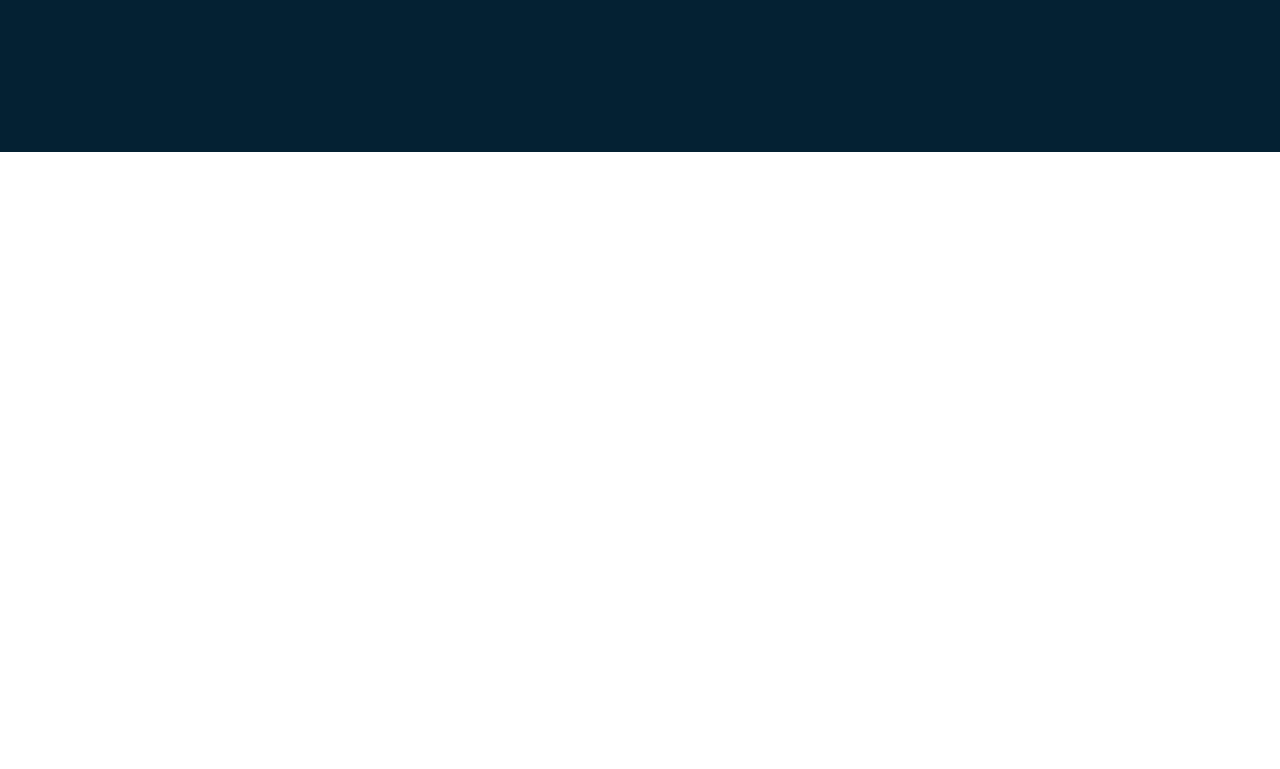
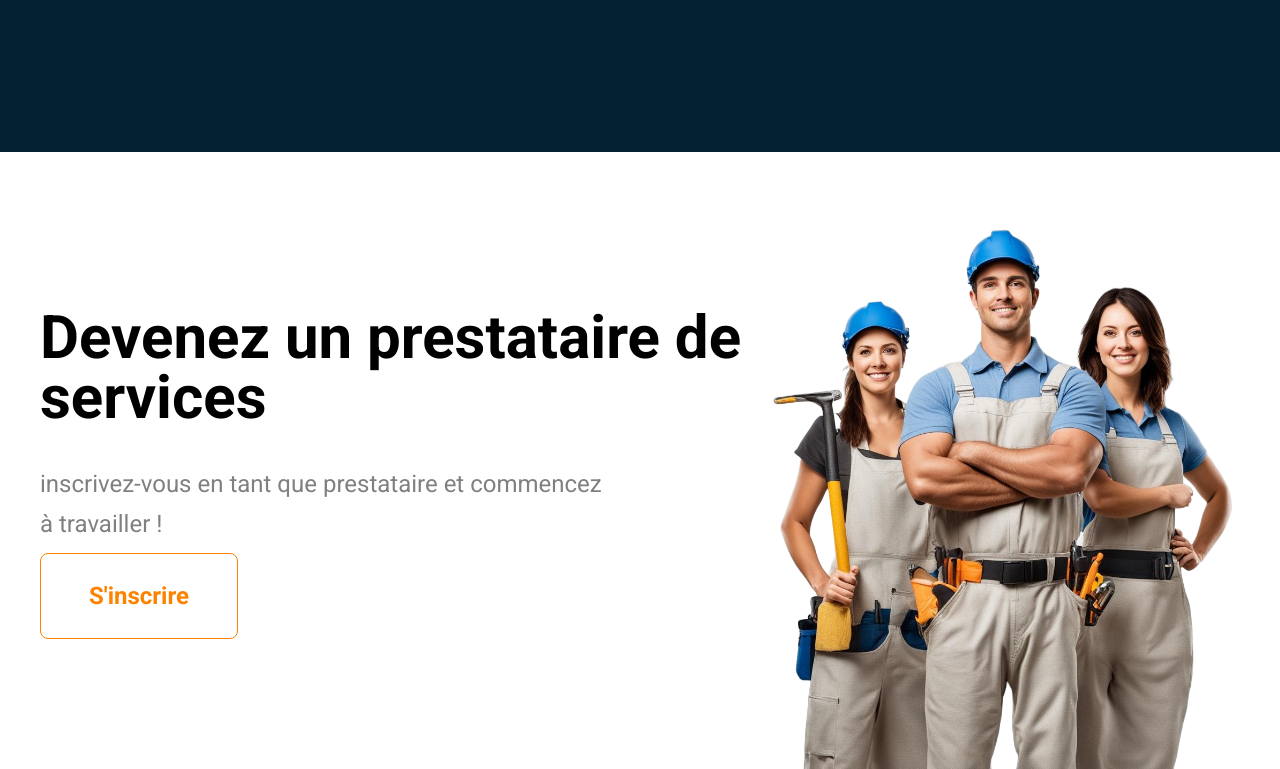
Before and after one commit to ou-sama1/HomeHelper-Frontend, a React (Vite) app: page / in a window 1280 px wide. Shown: the part 2211-2980 px from the top of the page. Before the commit the page ends 2363 px from the top, so only its background shows below. Built offline with nearby package versions, Linux system fonts and the light colour scheme.

Commit message:
create forProviders section

```diff
--- a/package.json
+++ b/package.json
@@ -29,6 +29,6 @@
     "prettier": "^3.3.3",
     "prettier-plugin-tailwindcss": "^0.6.6",
     "tailwindcss": "^3.4.9",
-    "vite": "^5.4.0"
+    "vite": "^5.4.2"
   }
 }
--- /dev/null
+++ b/src/pages/home/components/forProviders/index.jsx
@@ -0,0 +1,33 @@
+import React from "react";
+import GroupOfWorkers from "../../../../assets/group-of-workers.png";
+import { Link } from "react-router-dom";
+const ForProvidersSection = () => {
+  return (
+    <section
+      id="for-providers-section"
+      className="flex w-full flex-col items-center justify-evenly px-10 pt-4 text-center lg:flex-row lg:pt-0 lg:text-left"
+    >
+      {" "}
+      <div className="flex flex-col gap-9">
+        <h1 className="text-center text-6xl font-bold lg:text-left">
+          Devenez un prestataire de services
+        </h1>
+        <p className="text-2xl leading-10 text-quaternary lg:w-4/5">
+          inscrivez-vous en tant que prestataire et commencez à travailler !
+        </p>
+        <span className="">
+          <Link
+            to="/SignUp"
+            className="w-full rounded-lg border border-primary px-12 py-7 text-2xl font-bold text-primary lg:w-auto"
+          >
+            {" "}
+            S'inscrire
+          </Link>
+        </span>
+      </div>
+      <img className="w-120" src={GroupOfWorkers} alt="group-of-workers" />
+    </section>
+  );
+};
+
+export default ForProvidersSection;
--- a/src/pages/home/index.jsx
+++ b/src/pages/home/index.jsx
@@ -1,4 +1,5 @@
 import { ForClientsSection, Header, TestimonialsSection } from "./components";
+import ForProvidersSection from "./components/forProviders";
 
 const HomePage = () => {
   return (
@@ -8,7 +9,7 @@ const HomePage = () => {
       {/* WhyusSection */}
       <TestimonialsSection />
       <ForClientsSection />
-      {/* ForProvidersSection */}
+      <ForProvidersSection />
     </>
   );
 };
```
Also changed, not shown: 1 other file (tests, documents, lock files or other folders).
